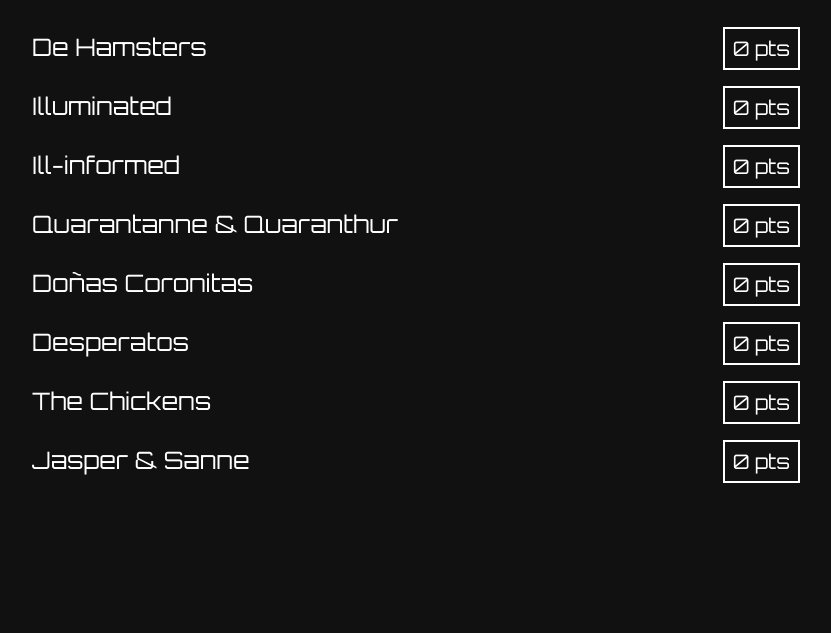
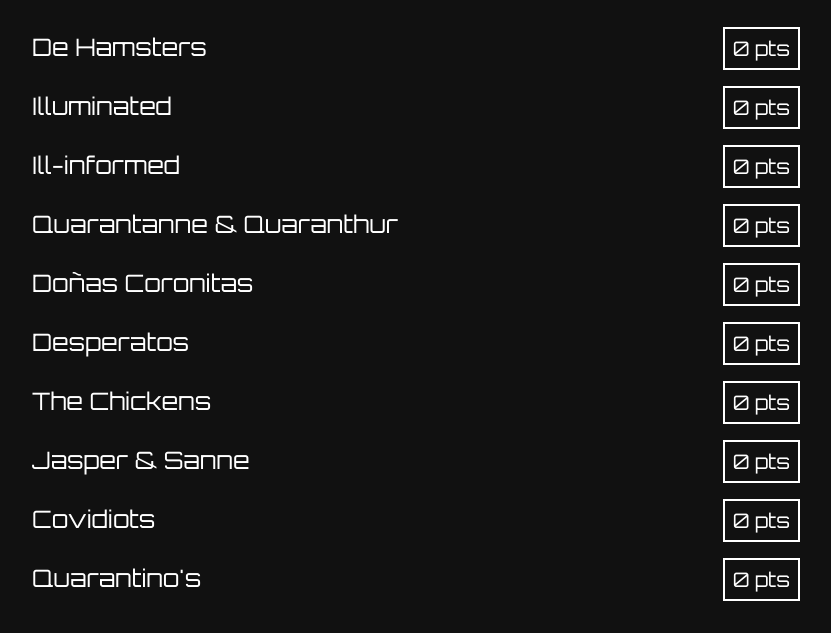
Before and after one commit to evansnicholas/quarantinequiz, a plain HTML site: page index.html in a window 1280 px wide. Shown: the part 233-866 px from the top of the page, without its empty margins (224-1055 px from the left). Before the commit the page ends 800 px from the top, so only its background shows below. Drawn offline with nearby package versions, Linux system fonts and the light colour scheme.

Commit message:
Adding teams

```diff
--- a/index.html
+++ b/index.html
@@ -23,7 +23,9 @@
       { name: 'Doñas Coronitas', points: 0 },
       { name: 'Desperatos', points: 0 },
       { name: 'The Chickens', points: 0 },
-      { name: 'Jasper & Sanne', points: 0 }
+      { name: 'Jasper & Sanne', points: 0 },
+      { name: 'Covidiots', points: 0 },
+      { name: 'Quarantino\'s', points: 0 }
     ]
     const leaderboardElem = document.getElementById("leaderboard");
     const listElems = leaderboard.forEach((entry) => {
```
